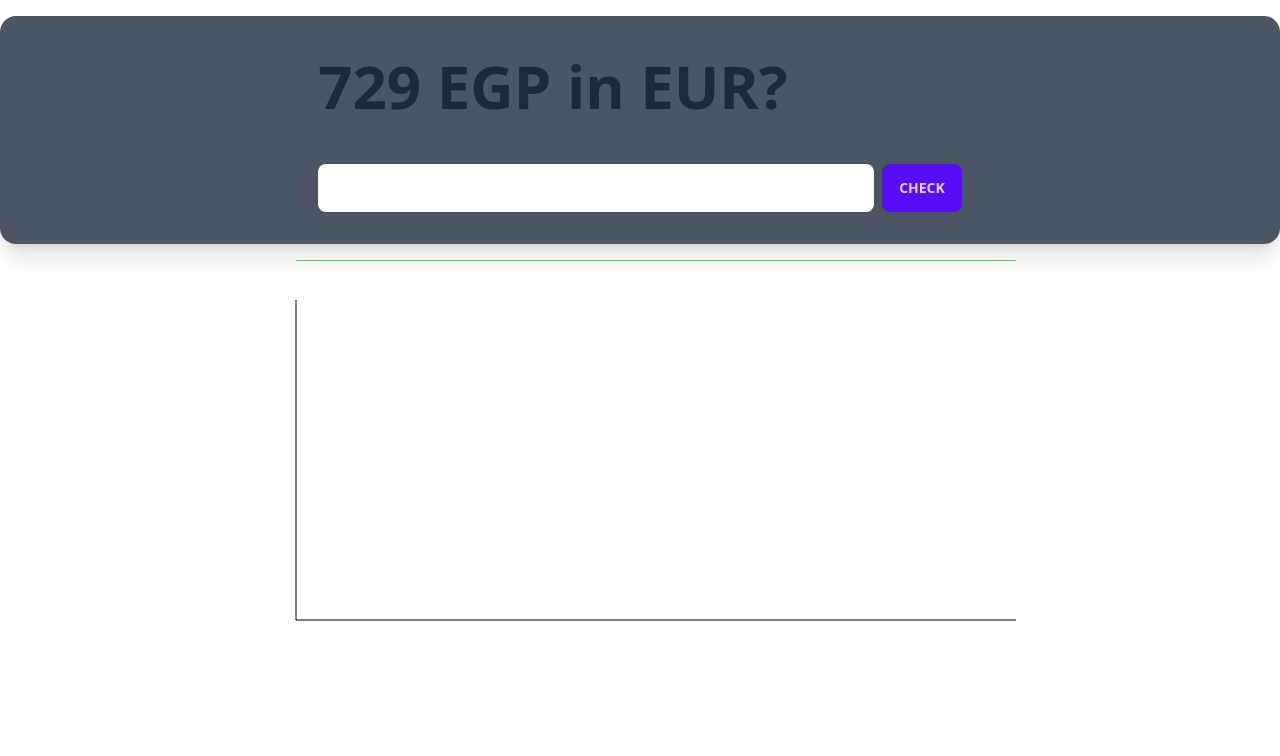
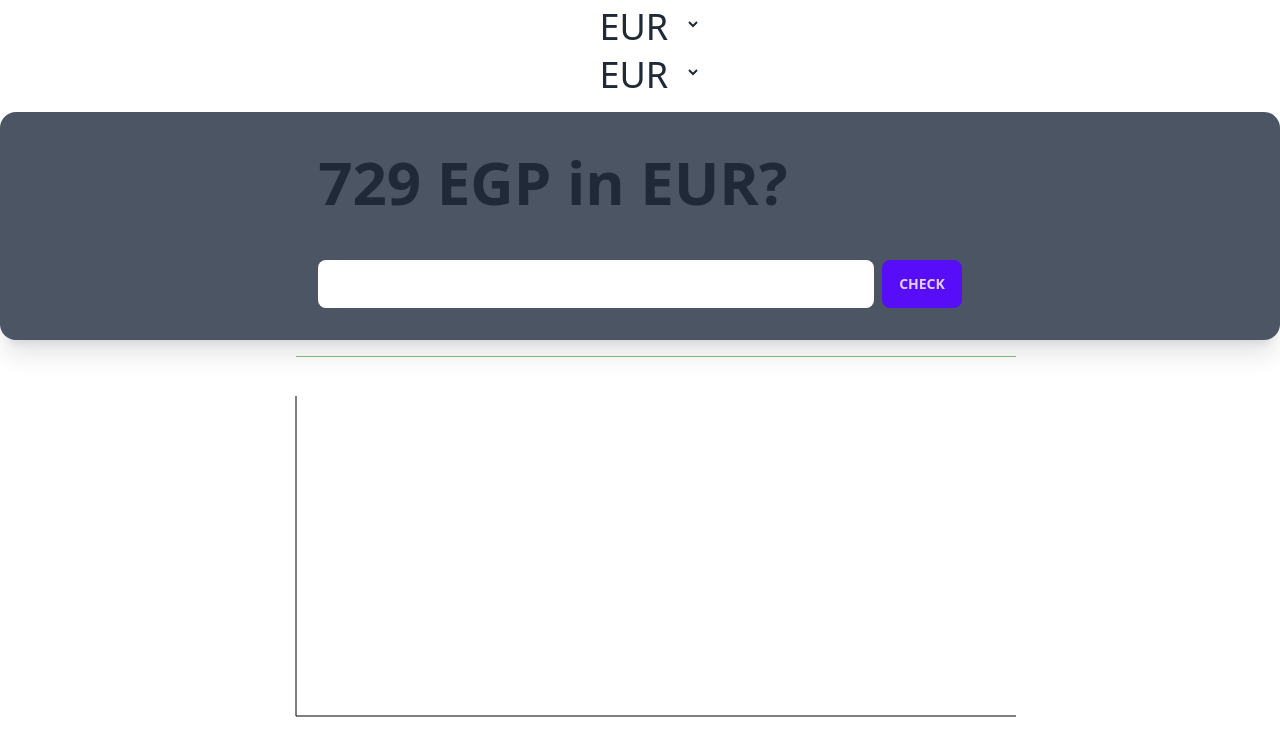
Before and after one commit to koljapluemer/currency-conversion-practice, a Vue app: page / in a window 1280 px wide. Shown: the top 756 px of the page. Built offline with nearby package versions, Linux system fonts and the light colour scheme.

Commit message:
add placeholder for currency selector

```diff
--- a/src/App.vue
+++ b/src/App.vue
@@ -6,6 +6,10 @@ const dividend = ref(0);
 const divisor = ref(33.49);
 const guess = ref(0);
 const results = ref([]);
+
+const homeCurrency = "EUR";
+const foreignCurrency = "EGP";
+
 let unitsPracticedToday = 0;
 let unitsPracticedYesterday = 0;
 
@@ -82,7 +86,7 @@ function evaluateScore() {
 //   }
 // }
 
-const width = 800
+const width = 800;
 const height = 400;
 const margin = 40;
 
@@ -116,6 +120,17 @@ const scaleY = computed(() => {
 </script>
 
 <template>
+  <!-- <select> for the two currencies -->
+  <select class="input p2 text-4xl">
+    <option value="EUR">EUR</option>
+    <option value="EGP">EGP</option>
+  </select>
+
+  <select class="input p2 text-4xl">
+    <option value="EUR">EUR</option>
+    <option value="EGP">EGP</option>
+  </select>
+
   <!-- <small> Practiced {{ stats.counter }} times so far </small> -->
   <div
     class="card bg-gray-600 shadow-xl m-4 flex flex-col items-center w-full max-w-screen-xl"
```
